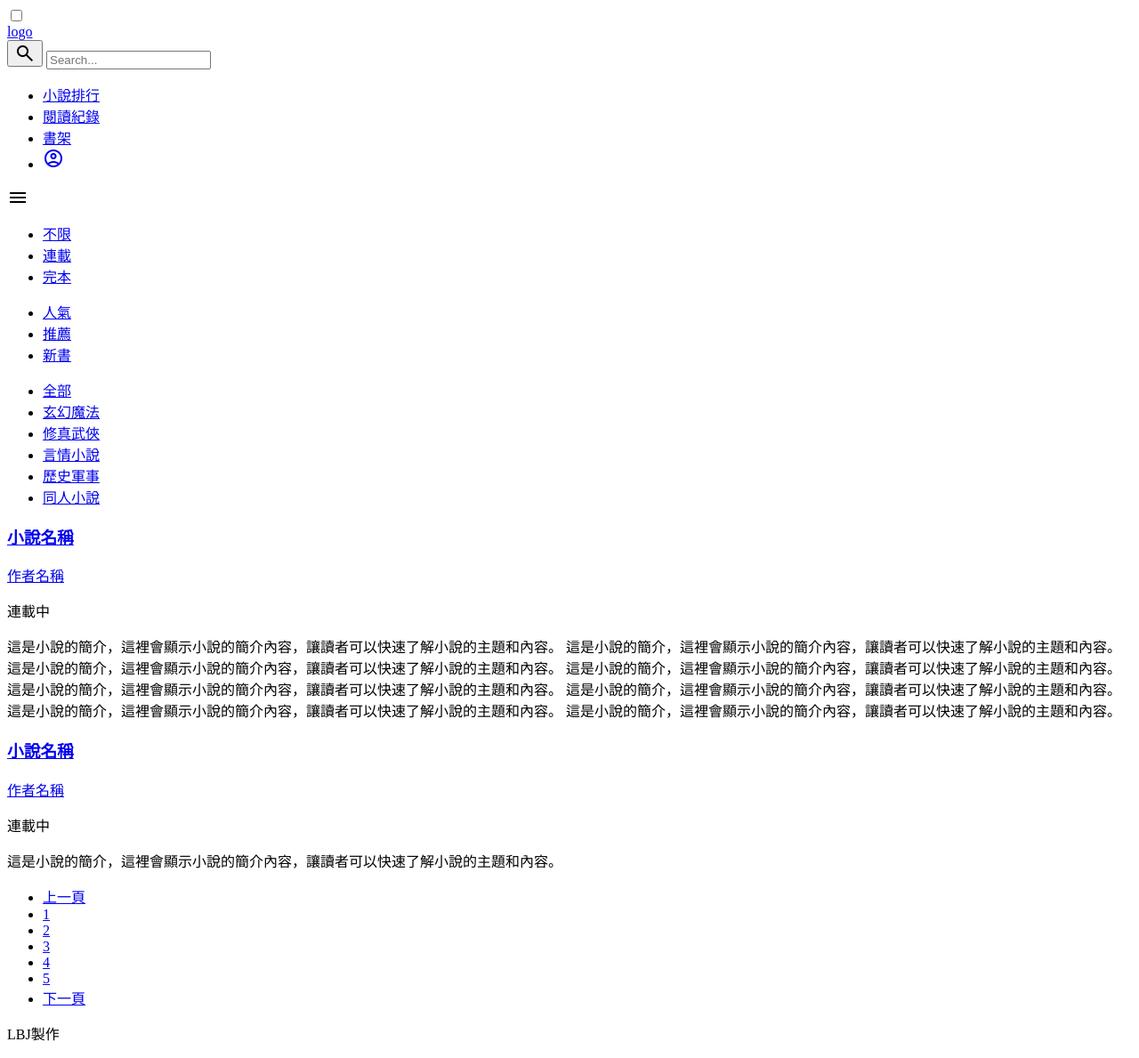
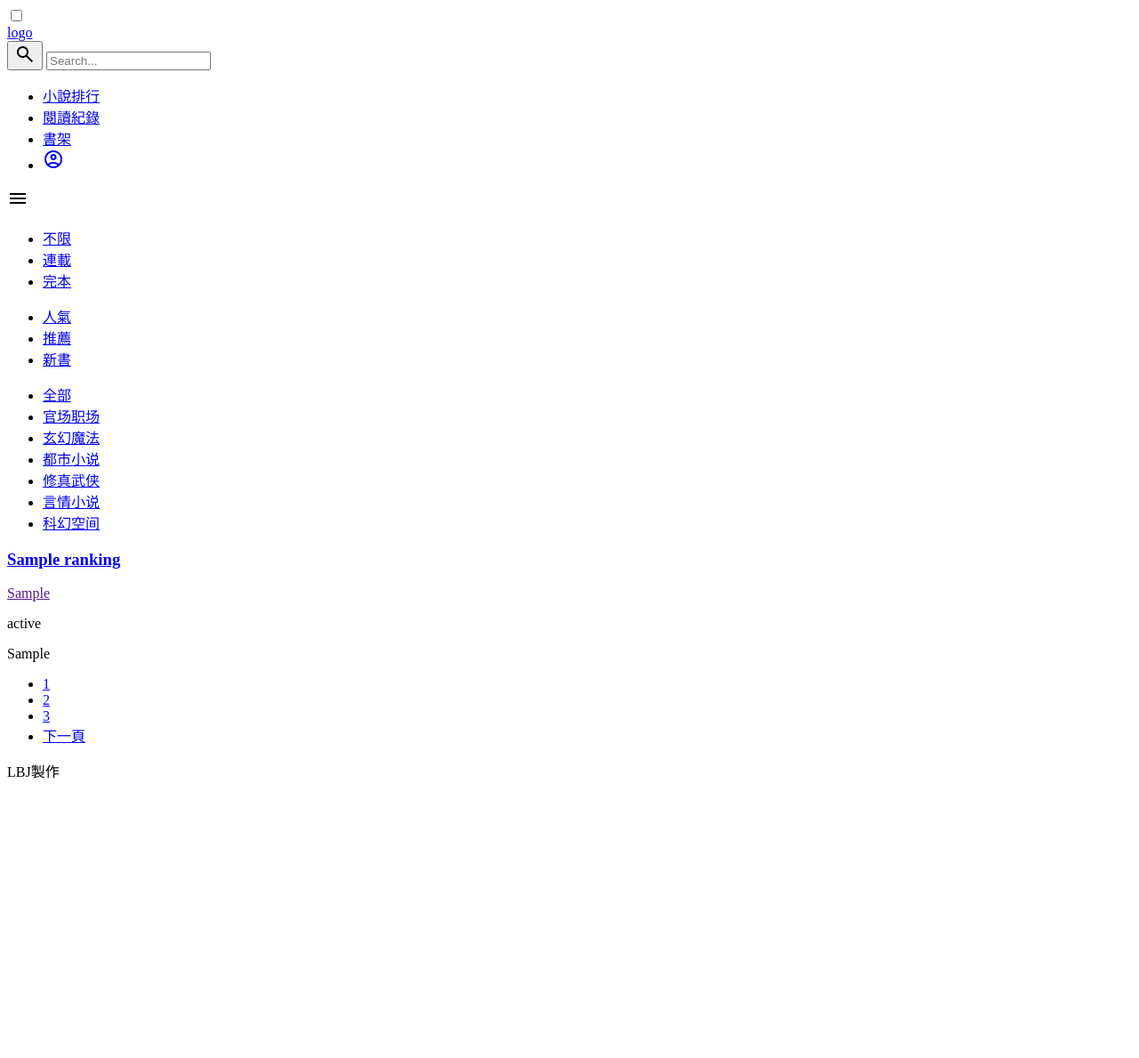
Before and after one commit to shodowsama/novelP, a Flask app: template template/ranking.html in a window 1280 px wide. Shown: the whole page at 89% size. After the commit the page ends 875 px from the top, so only its background shows below. Run offline with Flask 3, Linux system fonts and the light colour scheme; the template is opened without the code that fills it: most values are stand-ins (such as "Sample title", 1, 10 or a date in 2020); parts of the project's set-up code (start-up, migrations or seed data) failed here and were passed over.

Commit message:
ranking頁後端功能實現

```diff
--- a/app/app.py
+++ b/app/app.py
@@ -9,8 +9,8 @@ def create_app():
 
     from  controller.user import user
     app.register_blueprint(user)
-    from  controller.index import index
-    app.register_blueprint(index)
+    from  controller.ranking import rank
+    app.register_blueprint(rank)
 
 
     return app
--- a/template/header.html
+++ b/template/header.html
@@ -5,7 +5,8 @@
         <title>{% block title %}{% endblock %}</title>
 
         <link href="https://fonts.googleapis.com/css2?family=Material+Symbols+Outlined" rel="stylesheet" />
-        <link rel="stylesheet" href="../resource/css/header.css">
+        <link rel="stylesheet" href="/css/header.css">
+        {% block css_file %}{% endblock %}
 
     </head>
     <body>
@@ -50,10 +51,9 @@
 
         <!-- 替換部分 -->
         <div class="main_area">
-            <div class="main_contain">
 
-                <p> {% block content %} {% endblock %} </p>
-            </div>
+            {% block content %} {% endblock %}
+
         </div>
 
         <!-- 替換部分 -->
--- a/template/ranking.html
+++ b/template/ranking.html
@@ -1,25 +1,21 @@
+{% extends 'header.html' %}
 
-
-        <link href="https://fonts.googleapis.com/css2?family=Material+Symbols+Outlined" rel="stylesheet" />
-        <link rel="stylesheet" href="../resource/css/ranking.css">
-
-
-{% extends 'header.html' %}
+{% block css_file %}
+    <link rel="stylesheet" href="/css/ranking.css">
+{% endblock %}
 
 {% block title %} 小說排行 {% endblock %}
 
 {% block content %}
-<div class="main_area">
 <div class="main_contain">
-
     <!-- 選擇目錄 -->
     <div class="ranking_type">
         <!-- 上排 -->
         <div>
             <ul>
-                    <li><a href="#">不限</a></li>
-                    <li><a href="#">連載</a></li>
-                    <li><a href="#">完本</a></li>
+                <li><a href="?ranking_status=1&ranking_type={{reply_type}}">不限</a></li>
+                <li><a href="?ranking_status=2&ranking_type={{reply_type}}">連載</a></li>
+                <li><a href="?ranking_status=3&ranking_type={{reply_type}}">完本</a></li>
             </ul>
             <ul>
                 <li><a href="#">人氣</a></li>
@@ -30,66 +26,54 @@
         <!-- 下排 -->
         <div>
             <ul>
-                    <li><a href="#">全部</a></li>
-                    <li><a href="#">玄幻魔法</a></li>
-                    <li><a href="#">修真武俠</a></li>
-                    <li><a href="#">言情小說</a></li>
-                    <li><a href="#">歷史軍事</a></li>
-                    <li><a href="#">同人小說</a></li>
+                <li><a href="?ranking_type=1&ranking_status={{reply_status}}">全部</a></li>
+                <li><a href="?ranking_type=2&ranking_status={{reply_status}}">官场职场</a></li>
+                <li><a href="?ranking_type=3&ranking_status={{reply_status}}">玄幻魔法</a></li>
+                <li><a href="?ranking_type=4&ranking_status={{reply_status}}">都市小说</a></li>
+                <li><a href="?ranking_type=5&ranking_status={{reply_status}}">修真武侠</a></li>
+                <li><a href="?ranking_type=6&ranking_status={{reply_status}}">言情小说</a></li>
+                <li><a href="?ranking_type=7&ranking_status={{reply_status}}">科幻空间</a></li>
             </ul>
         </div>
     </div>
 
 
-
-
     <!-- 小說box -->
     <div class="ranking_box">
+        {% for ranking in result %}
         <div class="ranking_box_inner">
-                <h3><a href="#">小說名稱</a></h3>
+            <h3><a href="#">{{ranking.book_name}}</a></h3>
             <div>
-                    <p><a href="#">作者名稱</a></p>
-                    <p>連載中</p>
+                <p><a href="">{{ranking.book_autor|striptags}}</a></p>
+                <p>{{ranking.book_status|striptags}}</p>
             </div>
-                <div>
-                    <p>這是小說的簡介，這裡會顯示小說的簡介內容，讓讀者可以快速了解小說的主題和內容。
-                        這是小說的簡介，這裡會顯示小說的簡介內容，讓讀者可以快速了解小說的主題和內容。
-                        這是小說的簡介，這裡會顯示小說的簡介內容，讓讀者可以快速了解小說的主題和內容。
-                        這是小說的簡介，這裡會顯示小說的簡介內容，讓讀者可以快速了解小說的主題和內容。
-                        這是小說的簡介，這裡會顯示小說的簡介內容，讓讀者可以快速了解小說的主題和內容。
-                        這是小說的簡介，這裡會顯示小說的簡介內容，讓讀者可以快速了解小說的主題和內容。
-                        這是小說的簡介，這裡會顯示小說的簡介內容，讓讀者可以快速了解小說的主題和內容。
-                        這是小說的簡介，這裡會顯示小說的簡介內容，讓讀者可以快速了解小說的主題和內容。
+            <div class="box_contain">
+                <p>{{ranking.book_abstract}} </p>
+            </div>
+        </div>
+        {% endfor %}
+    </div>
 
-                    </p>
+    <div class="ranking_pages">
+
+            {% if 2 > page|int %}
+            <ul>
+                <li><a href="?page={{page}}">{{page}}</a></li>
+                <li><a href="?page={{page|int +1}}">{{page|int +1}}</a></li>
+                <li><a href="?page={{page|int +2}}">{{page|int +2}}</a></li>
+                <li><a href="?page={{page|int +1 }}">下一頁</a></li>
+            </ul>
+
+            {% else %}
+            <ul>
+                <li><a href="?page={{page|int -1}}">上一頁</a></li>
+                <li><a href="?page={{page|int -1}}">{{page|int -1}}</a></li>
+                <li><a href="?page={{page}}">{{page}}</a></li>
+                <li><a href="?page={{page|int +1}}">{{page|int +1}}</a></li>
+                <li><a href="?page={{page|int +1 }}">下一頁</a></li>
+            </ul>
+            {% endif %}
     </div>
 </div>
 
-            <div class="ranking_box_inner">
-                <h3><a href="#">小說名稱</a></h3>
-                <div>
-                    <p><a href="#">作者名稱</a></p>
-                    <p>連載中</p>
-                </div>
-                <div class="novel_Introduction">
-                    <p>這是小說的簡介，這裡會顯示小說的簡介內容，讓讀者可以快速了解小說的主題和內容。</p>
-                </div>
-            </div>
-        </div>
-
-        <div class="ranking_pages">
-            <ul>
-                <li><a href="#">上一頁</a></li>
-                <li><a href="#">1</a></li>
-                <li><a href="#">2</a></li>
-                <li><a href="#">3</a></li>
-                <li><a href="#">4</a></li>
-                <li><a href="#">5</a></li>
-                <li><a href="#">下一頁</a></li>
-            </ul>
-        </div>
-    </div>
-</div>
-
-
 {% endblock %}
```
Also changed, not shown: app/config/config.py (+8 -0 lines), controller/index.py (deleted, +0 -8 lines), controller/ranking.py (added, +45 -0 lines), model/ranking.py (added, +59 -0 lines), note.md (+6 -0 lines), template/detail.html (+4 -10 lines), template/home.html (+4 -13 lines), template/menu.html (+5 -16 lines), template/search.html (+5 -7 lines). Lines whose indentation alone changed are shown as unchanged.
